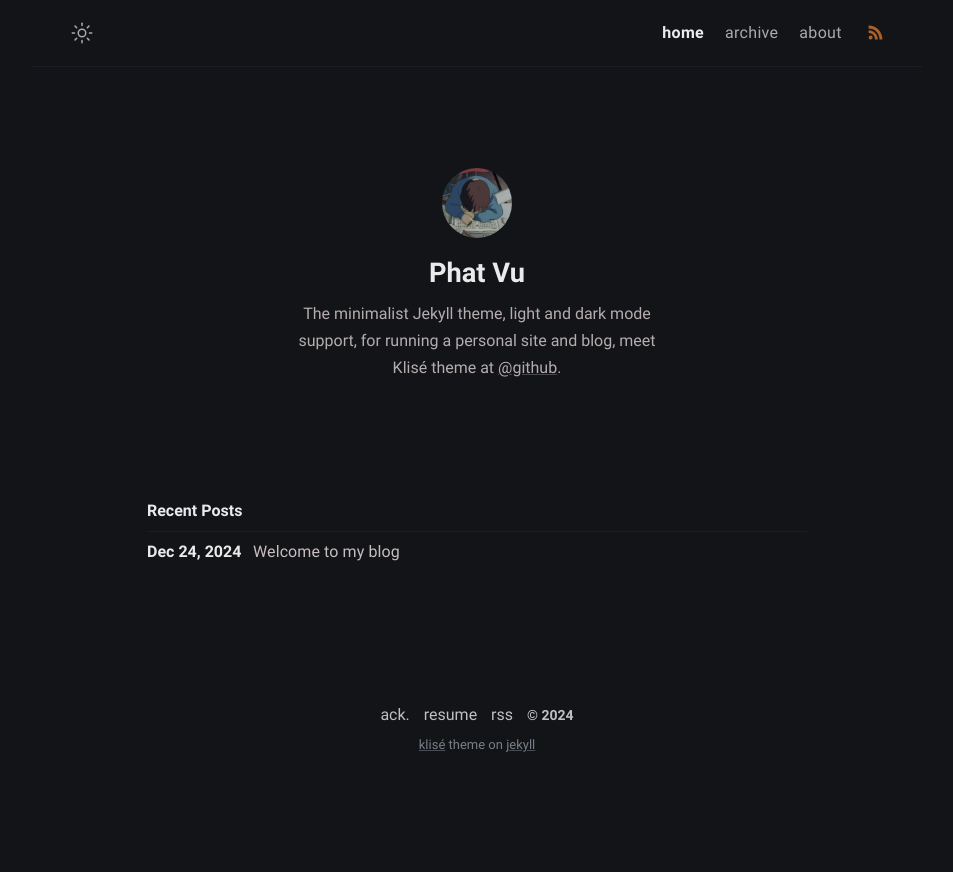
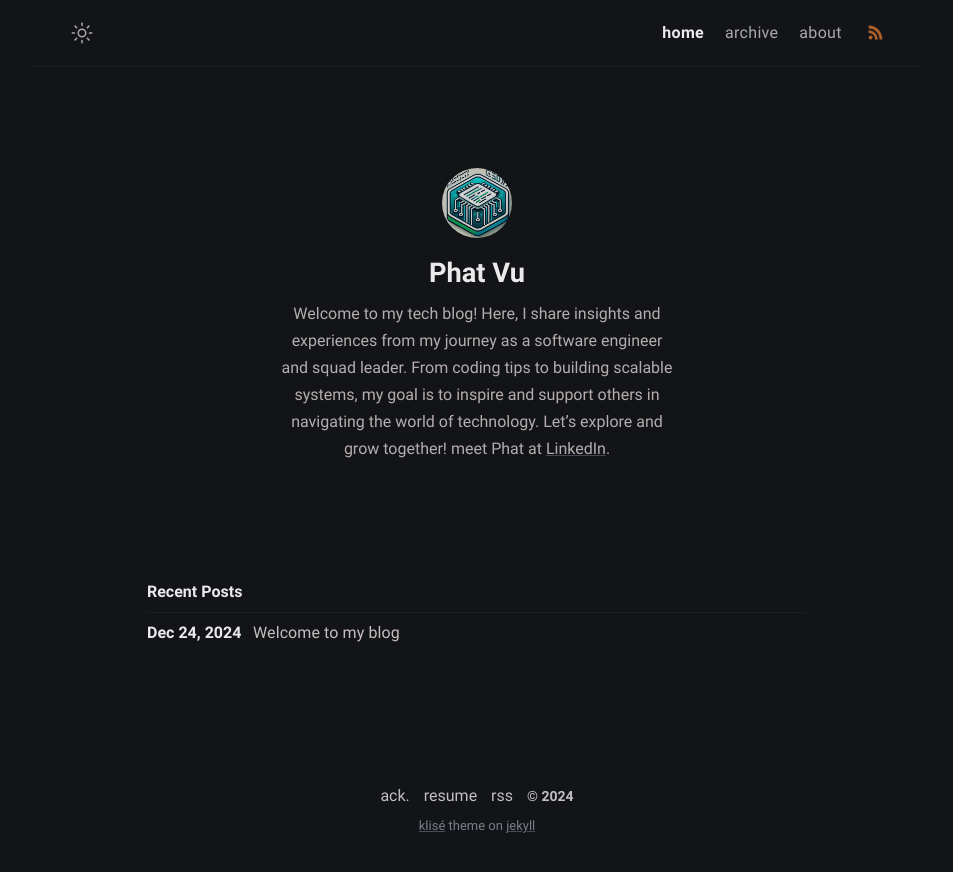
Before and after one commit to phathvu/phathvu.github.io, a Jekyll site: the page built from index.md, in a window 1280 px wide. Shown: the top 872 px of the page, without its empty margins (163-1116 px from the left). Built offline with Jekyll 4.4.1, drawn with Linux system fonts in a browser that asks for light colours.

Commit message:
update logo

```diff
--- a/_config.yml
+++ b/_config.yml
@@ -1,10 +1,9 @@
 # Site settings
-title: Klise Theme # site title
+title: Phat's blog # site title
 description: >- # site description
-  He's writing in Bahasa about web technology and experience as a journal
-  for documentation things that he learned, meet him <a href="https://github.com/piharpi" target="_blank" rel="noopener">@github</a>.
+  Blogs from senior software engineer with more than 10 years hands-on experience
 lang: en-US # default lang
-timezone: Asia/Jakarta # set your timezone
+timezone: Asia/Ho_Chi_Minh # set your timezone
 image: assets/img/ogp.png # This image used for Open Graph more info https://ogp.me/
 repo: https://github.com/piharpi/jekyll-klise # site repo [optional]
 mode: dark # default theme "dark" | "light"
@@ -13,8 +12,8 @@
 author:
   name: Phat Vu # author name
   bio: >- # tell to the world
-    The minimalist Jekyll theme, light and dark mode support, for running a personal site and blog,
-    meet Klisé theme at <a href="https://github.com/piharpi/jekyll-klise" target="_blank" rel="noopener">@github</a>.
+    Welcome to my tech blog! Here, I share insights and experiences from my journey as a software engineer and squad leader. From coding tips to building scalable systems, my goal is to inspire and support others in navigating the world of technology. Let’s explore and grow together!
+    meet Phat at <a href="https://www.linkedin.com/in/phatvu-dng/" target="_blank" rel="noopener">LinkedIn</a>.
   username: username # general username
   github: github_username # github username
   twitter: twitter_username # twitter username
```
Also changed, not shown: assets/img/avatar-bk.jpg (added), assets/img/avatar.jpg.
